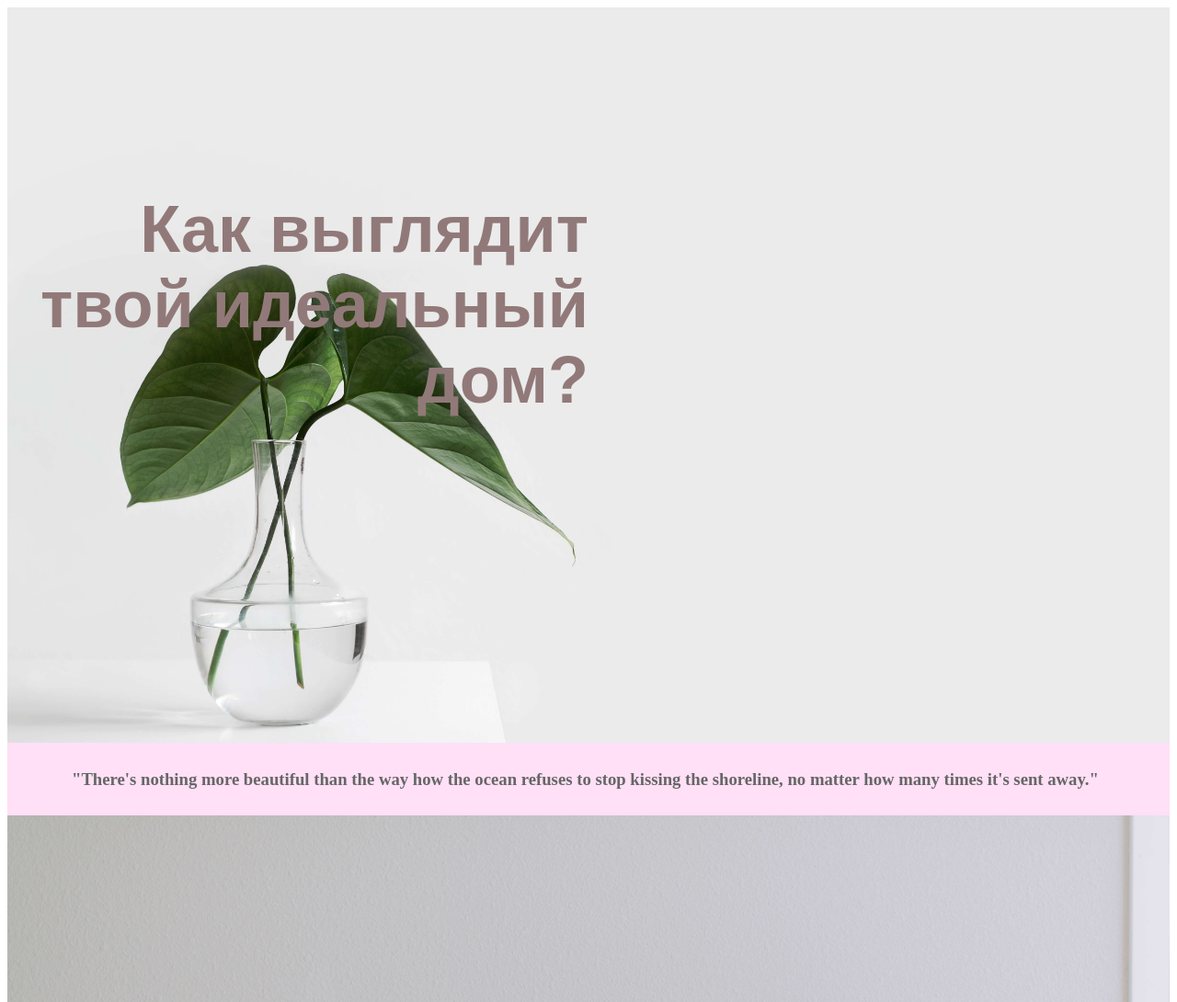
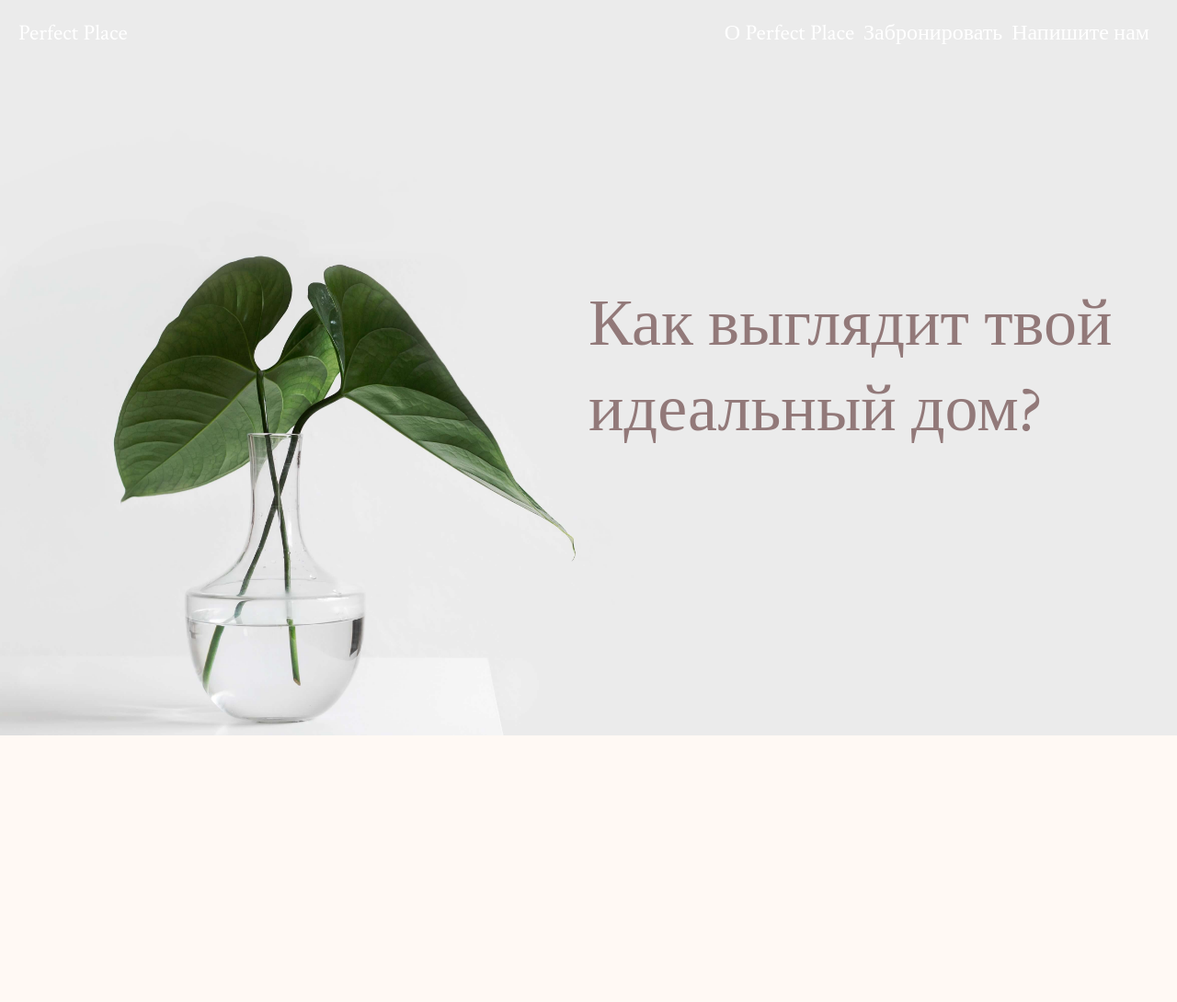
Before and after one commit to sasharaeburn/perfect-place, a website built with webpack: page src/index.html in a window 1280 px wide. Shown: the top 1090 px of the page at 92% size. Built offline with nearby package versions, Linux system fonts and the light colour scheme.

Commit message:
Worked on the navbar

```diff
--- a/src/index.html
+++ b/src/index.html
@@ -4,27 +4,26 @@
     <meta charset="UTF-8">
     <meta http-equiv="X-UA-Compatible" content="IE=Edge">
     <meta name="viewport" content="width=device-width, initial-scale=1.0, minimum-scale=1.0, maximum-scale=1.0">
+    <link href="https://fonts.googleapis.com/css2?family=Crimson+Text&display=swap" rel="stylesheet">
 
     <title>Найди идеальное место с Perfect Place!</title>
 </head>
 <body>
 <div class="container">
+    <div class="navbar" id="navbar">
+        <a href="#" alt="Домой">Perfect Place</a>
+        <div class="nav-buttons">
+            <a href="#">О Perfect Place</a>
+            <a href="#">Забронировать</a>
+            <a href="#">Напишите нам</a>
+        </div>
+    </div>
     <div class="fixed one">
         <div class="text">Как выглядит твой идеальный дом?</div>
     </div>
 
-    <div class="scroll">
-        <h3>
-            "There's nothing more beautiful than the way how the ocean refuses to stop kissing the shoreline, no matter how many times it's sent away."
-        </h3>
-    </div>
     <div class="fixed two">
-        <div class="text"></div>
-    </div>
-    <div class="scroll">
-        <h3>
-            "So that the monotonous fall of the waves on the beach, which for the most part beat a measured and soothing tattoo to her thoughts seemed consolingly to repeat over and over again."
-        </h3>
+        <div class="text">Найди идеальное жильё для отдыха с семьёй, друзьями или одиночного путешествия</div>
     </div>
     <div class="fixed three">
         <div class="text"></div>
--- a/src/js/main.js
+++ b/src/js/main.js
@@ -0,0 +1,12 @@
+const navbar = document.getElementById('navbar');
+
+window.onscroll = function () {
+
+    if (window.pageYOffset > 100) {
+        navbar.classList.add('scroll');
+    } else {
+        navbar.classList.remove('scroll');
+    }
+};
+
+console.log(navbar);
--- a/src/scss/main.scss
+++ b/src/scss/main.scss
@@ -1,41 +1,78 @@
 html,
 body {
+  margin: 0;
   height: 100%;
+  font-family: 'Crimson Text', serif;
 }
+
+*, ::after, ::before {
+  box-sizing: border-box;
+}
+
 .container {
   height: 100%;
 }
+
 .fixed {
+  display: flex;
+  align-items: center;
+  justify-content: flex-end;
   background-attachment: fixed;
   background-repeat: no-repeat;
   background-size: cover;
   background-position: center center;
+  width: 100%;
   height: 100%;
-  width: 100%;
   color: #eeeeee;
+
+  .text {
+    flex-basis: 50%;
+    font-weight: 400;
+    font-size: 72px;
+    color: #927979;
+  }
 }
 
-.scroll {
-  background-color: #ffe0f6;
-  padding: 10px 70px;
-  color: #666666;
-}
+.navbar {
+  display: flex;
+  position: fixed;
+  width: 100%;
+  padding: 20px;
+  font-size: 24px;
+  flex-grow: 2;
+  transition: background-color 0.3s ease;
 
-.text {
-  text-align: right;
-  font-family: 'Sonny', sans-serif;
-  font-weight: 600;
-  padding-top: 200px;
-  font-size: 72px;
-  width: 50%;
-  color: #927979;
+  &.scroll {
+    background-color: #fff9f4;
+  }
+
+  a {
+    text-decoration: none;
+    white-space: nowrap;
+    color: white;
+  }
+
+  .nav-buttons {
+    display: flex;
+    width: 100%;
+    justify-content: flex-end;
+
+    a {
+      padding-right: 10px;
+    }
+  }
 }
 
 .one {
   background-image: url("../images/4.jpg")
 }
 .two {
-  background-image: url("../images/3.jpg")
+  background-color: #fff9f4;
+
+  .text {
+    flex-basis: 50%;
+    font-size: 42px;
+  }
 }
 .three {
   background-image: url("../images/4.jpg")
```
